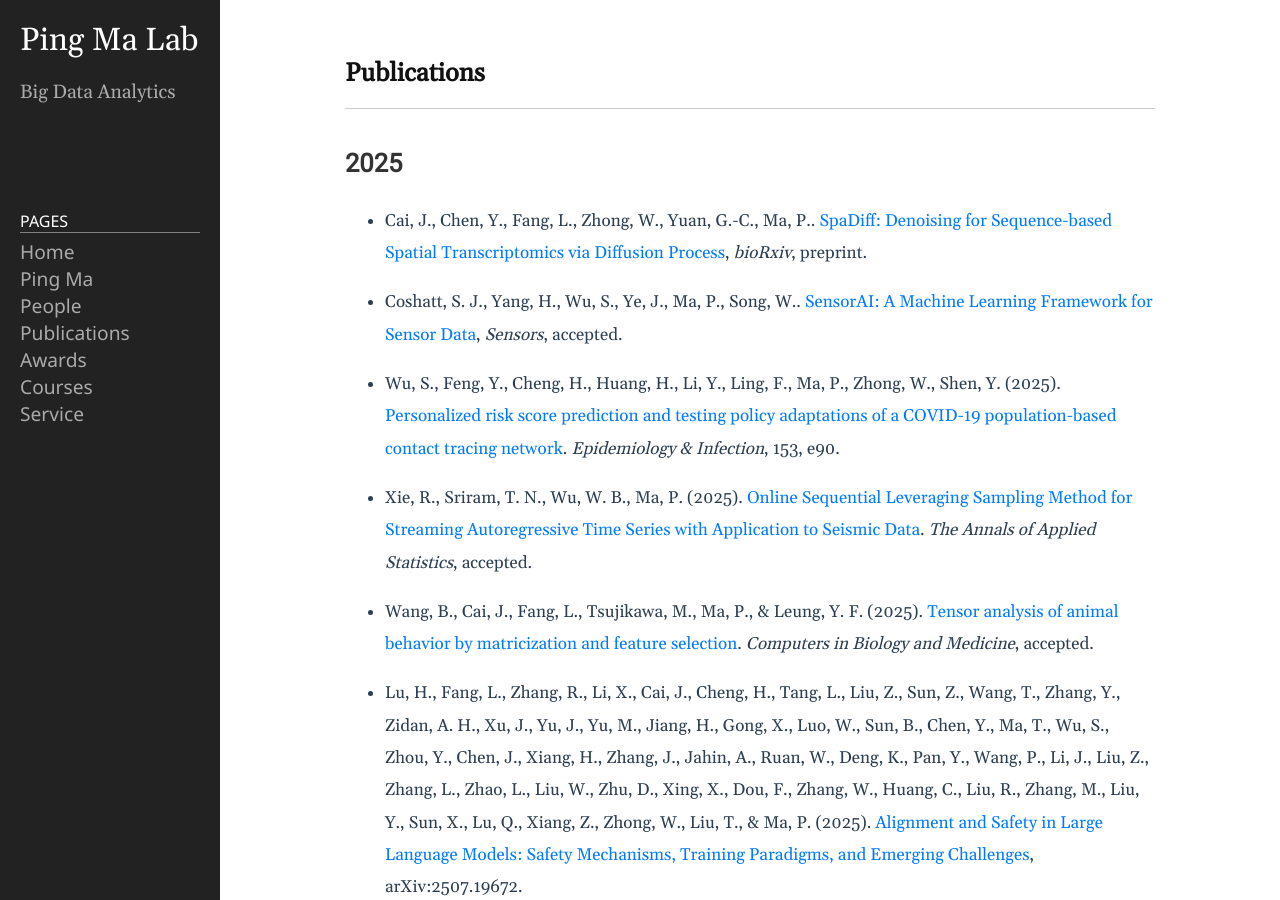
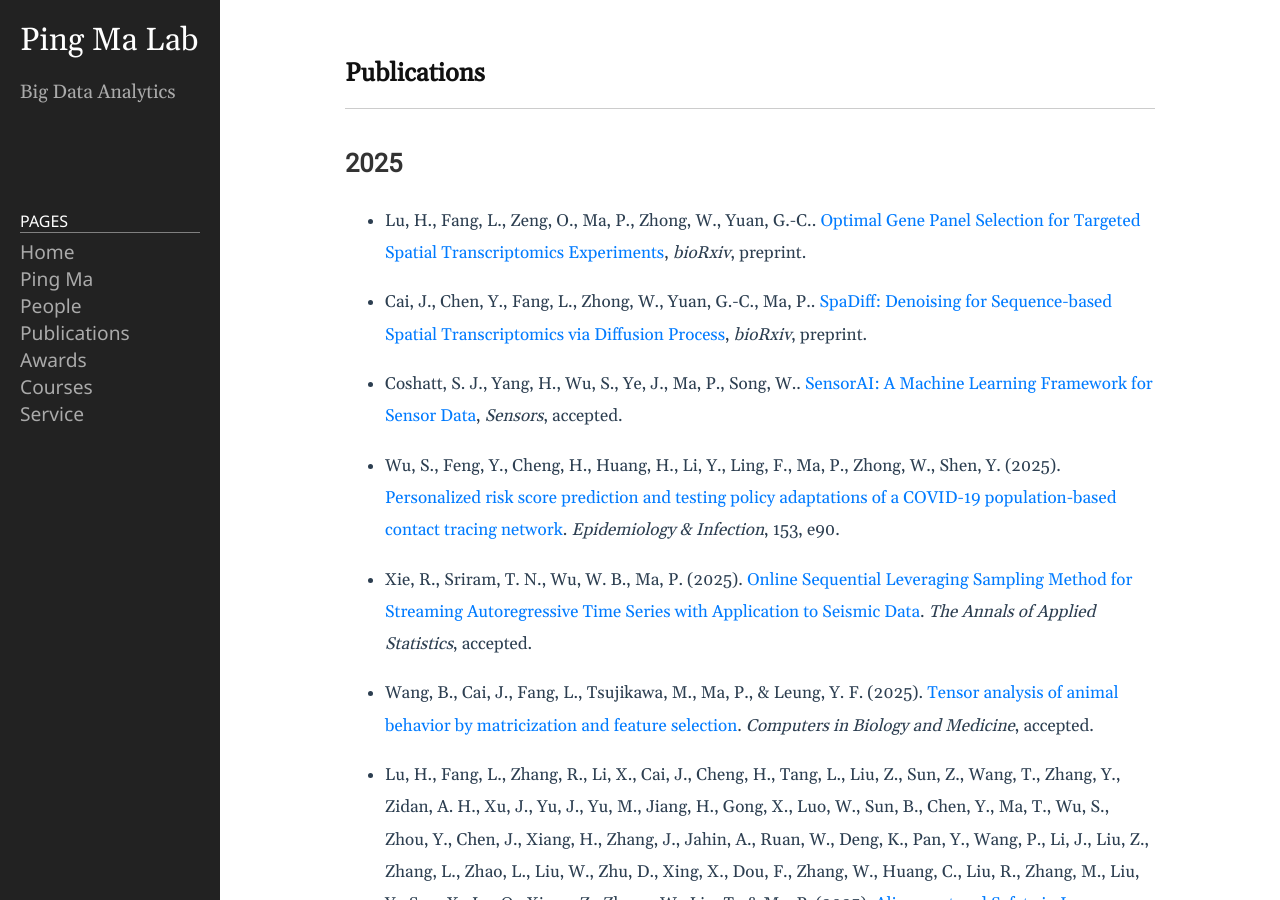
Before and after one commit to BDALpingio/BDALpingio.github.io, a Jekyll site: the page built from 3_publications.md, in a window 1280 px wide and 900 px high. Built offline with Jekyll 4.4.1, drawn with Linux system fonts in a browser that asks for light colours.

Commit message:
Update 3_publications.md

```diff
--- a/3_publications.md
+++ b/3_publications.md
@@ -5,6 +5,10 @@ permalink: /3_publications/
 ---
 
 ## 2025
+- Lu, H., Fang, L., Zeng, O., Ma, P., Zhong, W., Yuan, G.-C.. [Optimal Gene Panel Selection for Targeted Spatial Transcriptomics Experiments](https://www.biorxiv.org/content/10.1101/2025.10.08.681071v1), _bioRxiv_, preprint.
+
+[1]: https://www.biorxiv.org/collection/bioinformatics?utm_source=chatgpt.com "Bioinformatics"
+
 - Cai, J., Chen, Y., Fang, L., Zhong, W., Yuan, G.-C., Ma, P.. [SpaDiff: Denoising for Sequence-based Spatial Transcriptomics via Diffusion Process](https://www.biorxiv.org/content/10.1101/2025.10.07.681011v1), _bioRxiv_, preprint.
 
 - Coshatt, S. J., Yang, H., Wu, S., Ye, J., Ma, P., Song, W.. [SensorAI: A Machine Learning Framework for Sensor Data](https://www.preprints.org/manuscript/202509.1187/v1), _Sensors_, accepted.
```
